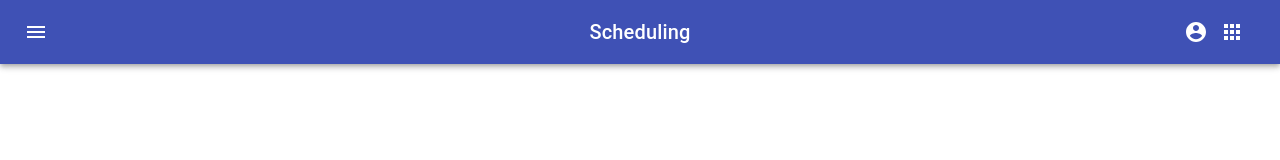
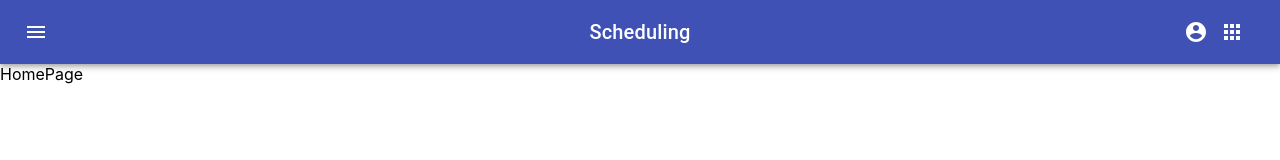
Before and after one commit to mikenatale/TrackTik, a React (Create React App) app: page / in a window 1280 px wide. Shown: the top 160 px of the page. Built offline with nearby package versions, Linux system fonts and the light colour scheme.

Commit message:
feat: update app root to prep for home page

```diff
--- a/src/app/App.scss
+++ /dev/null
@@ -1,3 +0,0 @@
-.App {
-  // todo maybe idk
-}
--- a/src/app/App.tsx
+++ b/src/app/App.tsx
@@ -1,12 +1,38 @@
 import React, { ReactElement } from 'react';
+import { Grid } from '@material-ui/core';
 
-// TODO possibly remove
-import './App.scss';
+import AppHeader from 'app/components/AppHeader/AppHeader';
+import HomePage from 'app/pages/HomePage';
 
-import AppHeader from './components/AppHeader/AppHeader';
+interface IState {
+  selectedSite: null;
+}
 
-export default function App(): ReactElement {
-  return (
-    <AppHeader />
-  );
+export default class App extends React.Component<{}, IState> {
+  constructor() {
+    super({});
+
+    this.state = {
+      selectedSite: null
+    };
+  }
+
+  render(): ReactElement {
+    return (
+      <Grid container>
+        <Grid item xs={12}>
+          <AppHeader />
+        </Grid>
+        <Grid item xs={12}>
+          {
+            this.state.selectedSite
+            ?
+              <></>
+            :
+              <HomePage />
+          }
+        </Grid>
+      </Grid>
+    );
+  }
 }
--- /dev/null
+++ b/src/app/pages/HomePage.tsx
@@ -0,0 +1,5 @@
+import React, { ReactElement } from 'react';
+
+export default function HomePage(): ReactElement {
+  return (<>HomePage</>);
+}
--- a/tsconfig.json
+++ b/tsconfig.json
@@ -17,7 +17,8 @@
     "resolveJsonModule": true,
     "isolatedModules": true,
     "noEmit": true,
-    "jsx": "react"
+    "jsx": "react",
+    "baseUrl": "src"
   },
   "include": [
     "src"
```
